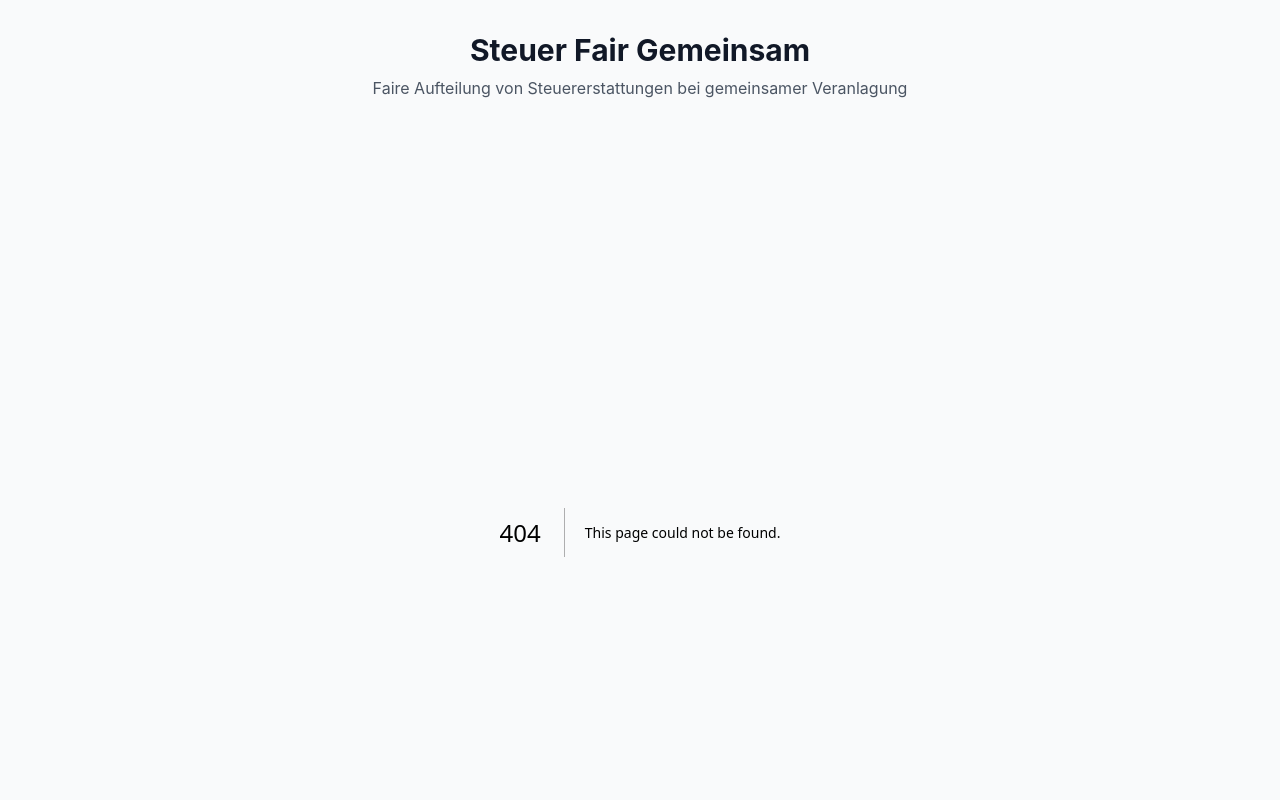
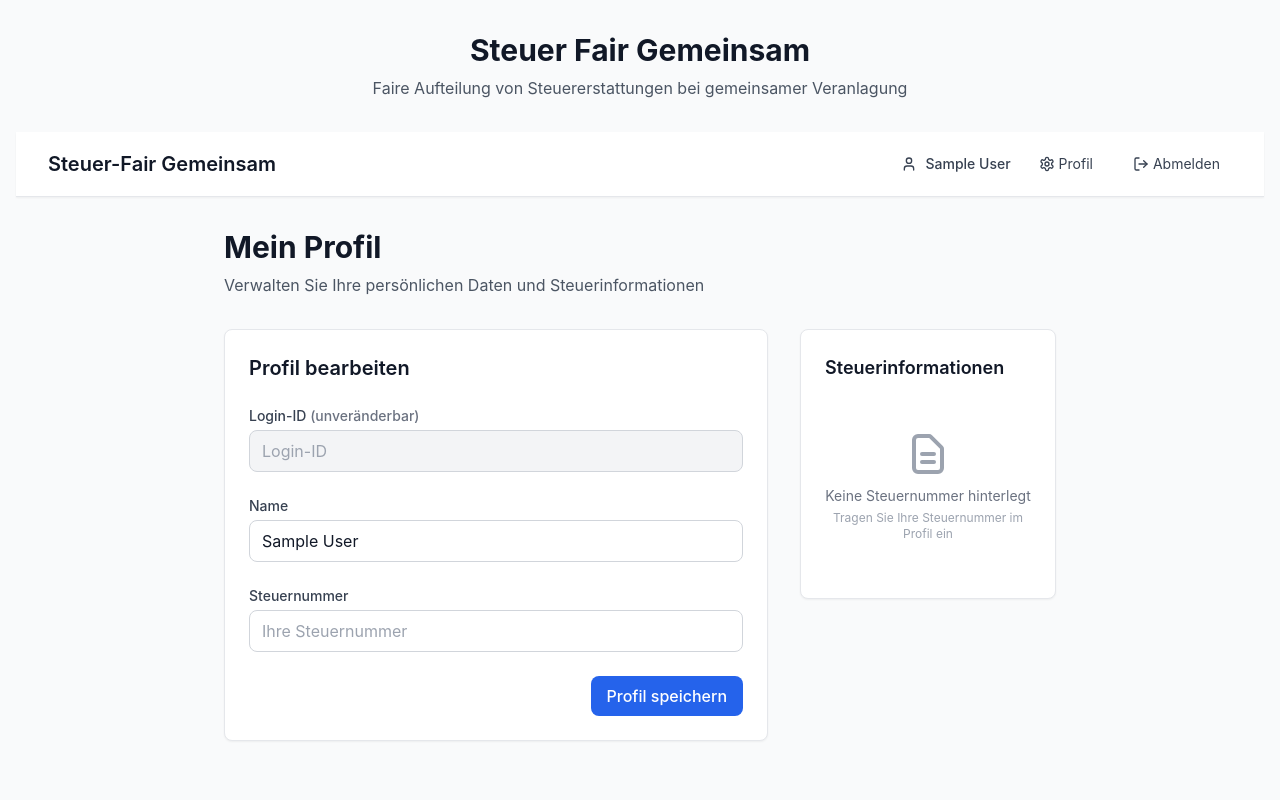
Before and after one commit to tilothiele/steuer-fair-gemeinsam, a Next.js app in the folder apps/web/: page /profile in a window 1280 px wide. Before the commit this address had no page. Shown: the top 800 px of the page. Built offline with nearby package versions, Linux system fonts and the light colour scheme; sample sign-in values are in the browser's storage.

Commit message:
mit login und profile

```diff
--- a/apps/web/src/app/page.tsx
+++ b/apps/web/src/app/page.tsx
@@ -56,7 +56,7 @@ export default function HomePage() {
         <div className="grid grid-cols-1 lg:grid-cols-3 gap-8">
           {/* Hauptinhalt */}
           <div className="lg:col-span-2">
-            <TaxCalculator />
+            <TaxCalculator user={user} />
           </div>
 
           {/* Sidebar */}
--- /dev/null
+++ b/apps/web/src/app/profile/page.tsx
@@ -0,0 +1,111 @@
+'use client';
+
+import { useState, useEffect } from 'react';
+import { User } from '@steuer-fair/shared';
+import ProfileForm from '../../components/Profile/ProfileForm';
+import { UserHeader } from '../../components/Auth/UserHeader';
+
+export default function ProfilePage() {
+  const [user, setUser] = useState<User | null>(null);
+  const [loading, setLoading] = useState(true);
+
+  useEffect(() => {
+    const savedUser = localStorage.getItem('steuer-fair-user');
+    if (savedUser) {
+      setUser(JSON.parse(savedUser));
+    }
+    setLoading(false);
+  }, []);
+
+  const handleLogout = () => {
+    localStorage.removeItem('steuer-fair-user');
+    window.location.href = '/';
+  };
+
+  const handleProfileUpdate = (updatedUser: User) => {
+    setUser(updatedUser);
+    localStorage.setItem('steuer-fair-user', JSON.stringify(updatedUser));
+  };
+
+  if (loading) {
+    return (
+      <div className="min-h-screen bg-gray-50 flex items-center justify-center">
+        <div className="text-center">
+          <div className="animate-spin rounded-full h-12 w-12 border-b-2 border-blue-600 mx-auto"></div>
+          <p className="mt-4 text-gray-600">Lade Profil...</p>
+        </div>
+      </div>
+    );
+  }
+
+  if (!user) {
+    window.location.href = '/';
+    return null;
+  }
+
+  return (
+    <main className="min-h-screen bg-gray-50">
+      <UserHeader user={user} onLogout={handleLogout} />
+
+      <div className="max-w-4xl mx-auto py-8 px-4 sm:px-6 lg:px-8">
+        <div className="mb-8">
+          <h1 className="text-3xl font-bold text-gray-900 mb-2">
+            Mein Profil
+          </h1>
+          <p className="text-gray-600">
+            Verwalten Sie Ihre persönlichen Daten und Steuerinformationen
+          </p>
+        </div>
+
+        <div className="grid grid-cols-1 lg:grid-cols-3 gap-8">
+          {/* Hauptinhalt - Profilformular */}
+          <div className="lg:col-span-2">
+            <ProfileForm user={user} onProfileUpdate={handleProfileUpdate} />
+          </div>
+
+          {/* Sidebar - Steuernummer Anzeige */}
+          <div className="lg:col-span-1">
+            <div className="card">
+              <h3 className="text-lg font-semibold text-gray-900 mb-4">
+                Steuerinformationen
+              </h3>
+
+              {user.steuernummer ? (
+                <div className="space-y-4">
+                  <div>
+                    <label className="block text-sm font-medium text-gray-700 mb-1">
+                      Steuernummer
+                    </label>
+                    <div className="p-3 bg-blue-50 border border-blue-200 rounded-lg">
+                      <span className="font-mono text-blue-900">{user.steuernummer}</span>
+                    </div>
+                  </div>
+
+                  <div className="pt-4 border-t border-gray-200">
+                    <p className="text-sm text-gray-600">
+                      Diese Steuernummer wird bei allen Berechnungen verwendet und über dem Veranlagungsjahr angezeigt.
+                    </p>
+                  </div>
+                </div>
+              ) : (
+                <div className="text-center py-8">
+                  <div className="text-gray-400 mb-2">
+                    <svg className="w-12 h-12 mx-auto" fill="none" stroke="currentColor" viewBox="0 0 24 24">
+                      <path strokeLinecap="round" strokeLinejoin="round" strokeWidth={2} d="M9 12h6m-6 4h6m2 5H7a2 2 0 01-2-2V5a2 2 0 012-2h5.586a1 1 0 01.707.293l5.414 5.414a1 1 0 01.293.707V19a2 2 0 01-2 2z" />
+                    </svg>
+                  </div>
+                  <p className="text-gray-500 text-sm">
+                    Keine Steuernummer hinterlegt
+                  </p>
+                  <p className="text-gray-400 text-xs mt-1">
+                    Tragen Sie Ihre Steuernummer im Profil ein
+                  </p>
+                </div>
+              )}
+            </div>
+          </div>
+        </div>
+      </div>
+    </main>
+  );
+}
--- a/apps/web/src/components/Auth/LoginForm.tsx
+++ b/apps/web/src/components/Auth/LoginForm.tsx
@@ -90,10 +90,15 @@ export const LoginForm: React.FC<LoginFormProps> = ({ onLogin }) => {
 
           <div className="text-center">
             <p className="text-xs text-gray-500">
-              Demo-Login: Verwenden Sie eine beliebige Login-ID
+              Login-ID Anforderungen:
             </p>
-            <p className="text-xs text-gray-400 mt-1">
-              Beispiele: max.mustermann, maria.schmidt, test
+            <ul className="text-xs text-gray-400 mt-1 space-y-1">
+              <li>• Mindestens 8 Zeichen</li>
+              <li>• Alphanumerisch (Buchstaben und Zahlen)</li>
+              <li>• Oder gültige E-Mail-Adresse</li>
+            </ul>
+            <p className="text-xs text-gray-400 mt-2">
+              Beispiele: maxmustermann, testuser123, user@example.com
             </p>
           </div>
         </form>
--- a/apps/web/src/components/Auth/UserHeader.tsx
+++ b/apps/web/src/components/Auth/UserHeader.tsx
@@ -2,7 +2,8 @@
 
 import React from 'react';
 import { User } from '@steuer-fair/shared';
-import { LogOut, User as UserIcon } from 'lucide-react';
+import { LogOut, User as UserIcon, Settings } from 'lucide-react';
+import Link from 'next/link';
 
 interface UserHeaderProps {
   user: User;
@@ -15,9 +16,9 @@ export const UserHeader: React.FC<UserHeaderProps> = ({ user, onLogout }) => {
       <div className="max-w-7xl mx-auto px-4 sm:px-6 lg:px-8">
         <div className="flex justify-between items-center h-16">
           <div className="flex items-center">
-            <h1 className="text-xl font-semibold text-gray-900">
+            <Link href="/" className="text-xl font-semibold text-gray-900 hover:text-blue-600 transition-colors">
               Steuer-Fair Gemeinsam
-            </h1>
+            </Link>
           </div>
 
           <div className="flex items-center space-x-4">
@@ -26,9 +27,17 @@ export const UserHeader: React.FC<UserHeaderProps> = ({ user, onLogout }) => {
               <span className="font-medium">{user.name || user.loginId}</span>
             </div>
 
+            <Link
+              href="/profile"
+              className="flex items-center space-x-1 px-3 py-2 text-sm text-gray-700 hover:text-gray-900 hover:bg-gray-100 rounded-lg transition-colors"
+            >
+              <Settings className="w-4 h-4" />
+              <span>Profil</span>
+            </Link>
+
             <button
               onClick={onLogout}
-              className="flex items-center space-x-1 text-sm text-gray-600 hover:text-gray-900 transition-colors"
+              className="flex items-center space-x-1 px-3 py-2 text-sm text-gray-700 hover:text-gray-900 hover:bg-gray-100 rounded-lg transition-colors"
             >
               <LogOut className="w-4 h-4" />
               <span>Abmelden</span>
--- /dev/null
+++ b/apps/web/src/components/Profile/ProfileForm.tsx
@@ -0,0 +1,124 @@
+'use client';
+
+import { useState, useEffect } from 'react';
+import { User } from '@steuer-fair/shared';
+
+interface ProfileFormProps {
+  user: User;
+  onProfileUpdate: (updatedUser: User) => void;
+}
+
+export default function ProfileForm({ user, onProfileUpdate }: ProfileFormProps) {
+  const [name, setName] = useState(user.name || '');
+  const [steuernummer, setSteuernummer] = useState(user.steuernummer || '');
+  const [isLoading, setIsLoading] = useState(false);
+  const [message, setMessage] = useState<{ type: 'success' | 'error'; text: string } | null>(null);
+
+  useEffect(() => {
+    setName(user.name || '');
+    setSteuernummer(user.steuernummer || '');
+  }, [user]);
+
+  const handleSubmit = async (e: React.FormEvent) => {
+    e.preventDefault();
+    setIsLoading(true);
+    setMessage(null);
+
+    try {
+      const updatedUser = {
+        ...user,
+        name: name.trim() || undefined,
+        steuernummer: steuernummer.trim() || undefined
+      };
+
+      // Hier würde normalerweise ein API-Call stehen
+      // Für jetzt simulieren wir das Update
+      onProfileUpdate(updatedUser);
+
+      setMessage({ type: 'success', text: 'Profil erfolgreich aktualisiert!' });
+
+      // Kurze Verzögerung, damit die Nachricht sichtbar ist
+      setTimeout(() => {
+        setMessage(null);
+      }, 3000);
+    } catch (error) {
+      setMessage({ type: 'error', text: 'Fehler beim Aktualisieren des Profils' });
+    } finally {
+      setIsLoading(false);
+    }
+  };
+
+  return (
+    <div className="card">
+      <h2 className="text-xl font-semibold text-gray-900 mb-6">
+        Profil bearbeiten
+      </h2>
+
+      <form onSubmit={handleSubmit} className="space-y-6">
+        {/* Login-ID (unveränderbar) */}
+        <div>
+          <label className="form-label">
+            Login-ID <span className="text-gray-500">(unveränderbar)</span>
+          </label>
+          <input
+            type="text"
+            value={user.loginId}
+            disabled
+            className="input-field bg-gray-100 cursor-not-allowed"
+            placeholder="Login-ID"
+          />
+        </div>
+
+        {/* Name */}
+        <div>
+          <label className="form-label">
+            Name
+          </label>
+          <input
+            type="text"
+            value={name}
+            onChange={(e) => setName(e.target.value)}
+            className="input-field"
+            placeholder="Ihr vollständiger Name"
+          />
+        </div>
+
+        {/* Steuernummer */}
+        <div>
+          <label className="form-label">
+            Steuernummer
+          </label>
+          <input
+            type="text"
+            value={steuernummer}
+            onChange={(e) => setSteuernummer(e.target.value)}
+            className="input-field"
+            placeholder="Ihre Steuernummer"
+          />
+        </div>
+
+        {/* Nachricht */}
+        {message && (
+          <div className={`p-4 rounded-lg ${
+            message.type === 'success'
+              ? 'bg-green-50 text-green-800 border border-green-200'
+              : 'bg-red-50 text-red-800 border border-red-200'
+          }`}>
+            {message.text}
+          </div>
+        )}
+
+        {/* Submit Button */}
+        <div className="flex justify-end">
+          <button
+            type="submit"
+            disabled={isLoading}
+            className="btn-primary disabled:opacity-50 disabled:cursor-not-allowed"
+          >
+            {isLoading ? 'Speichern...' : 'Profil speichern'}
+          </button>
+        </div>
+      </form>
+    </div>
+  );
+}
--- a/apps/web/src/components/TaxCalculator/TaxCalculator.tsx
+++ b/apps/web/src/components/TaxCalculator/TaxCalculator.tsx
@@ -1,7 +1,7 @@
 'use client';
 
 import React, { useState, useEffect } from 'react';
-import { TaxPartner, TaxCalculationResult, JointTaxData } from '@steuer-fair/shared';
+import { TaxPartner, TaxCalculationResult, JointTaxData, User } from '@steuer-fair/shared';
 import { TaxCalculator as TaxCalc } from '@steuer-fair/shared';
 import { TaxPartnerForm } from '../TaxInput/TaxPartnerForm';
 import { JointDataForm } from '../TaxInput/JointDataForm';
@@ -10,7 +10,11 @@ import { TaxApiService } from '../../services/api';
 import { LoadingSpinner } from '../UI/LoadingSpinner';
 import { ErrorMessage } from '../UI/ErrorMessage';
 
-export const TaxCalculator: React.FC = () => {
+interface TaxCalculatorProps {
+  user?: User;
+}
+
+export const TaxCalculator: React.FC<TaxCalculatorProps> = ({ user }) => {
   const [partnerA, setPartnerA] = useState<TaxPartner>({
     id: 'A',
     name: '',
@@ -151,13 +155,23 @@ export const TaxCalculator: React.FC = () => {
             Steuerdaten eingeben
           </h2>
 
-        {/* Veranlagungsjahr direkt unter der Überschrift */}
-        <div className="mb-6">
-          <label className="form-label text-lg font-medium">Veranlagungsjahr</label>
+          {/* Steuernummer Anzeige */}
+          {user?.steuernummer && (
+            <div className="mb-4 p-3 bg-gray-50 border border-gray-200 rounded-lg">
+              <div className="flex items-center justify-between">
+                <span className="text-sm font-medium text-gray-700">Steuernummer:</span>
+                <span className="font-mono text-gray-900">{user.steuernummer}</span>
+              </div>
+            </div>
+          )}
+
+          {/* Veranlagungsjahr über beide Spalten */}
+          <div className="mb-6 bg-blue-50 p-4 rounded-lg border border-blue-200">
+            <label className="form-label text-lg font-medium text-blue-800">Veranlagungsjahr</label>
             <select
               value={year}
               onChange={(e) => setYear(parseInt(e.target.value))}
-            className="input-field max-w-xs"
+              className="input-field w-full bg-white"
             >
               {[2024, 2023, 2022, 2021, 2020].map((yearOption) => (
                 <option key={yearOption} value={yearOption}>
@@ -167,6 +181,7 @@ export const TaxCalculator: React.FC = () => {
             </select>
           </div>
 
+        {/* Partner-Formulare in 2-spaltigem Grid */}
         <div className="grid grid-cols-1 md:grid-cols-2 gap-6">
           <TaxPartnerForm
             partner={partnerA}
```
Also changed, not shown: 2 other files (tests, documents, lock files or other folders). Lines whose indentation alone changed are shown as unchanged.
